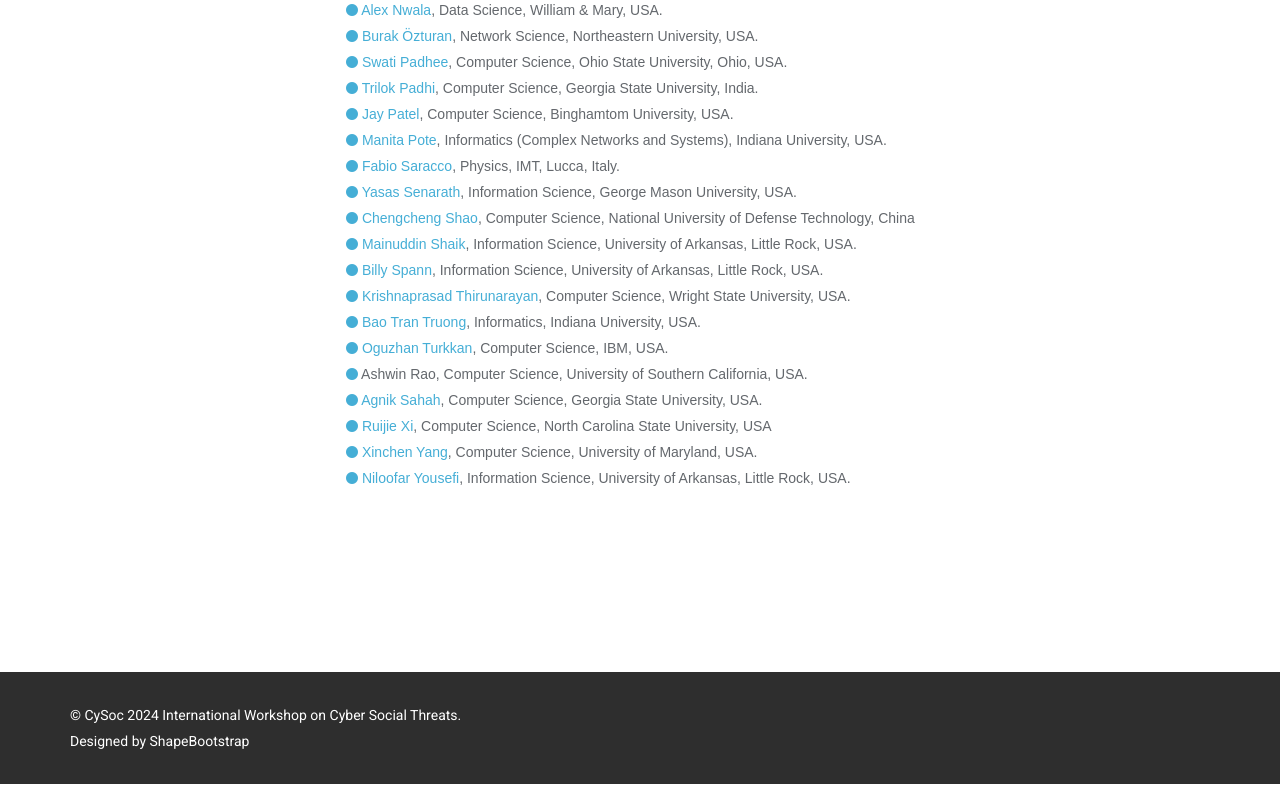
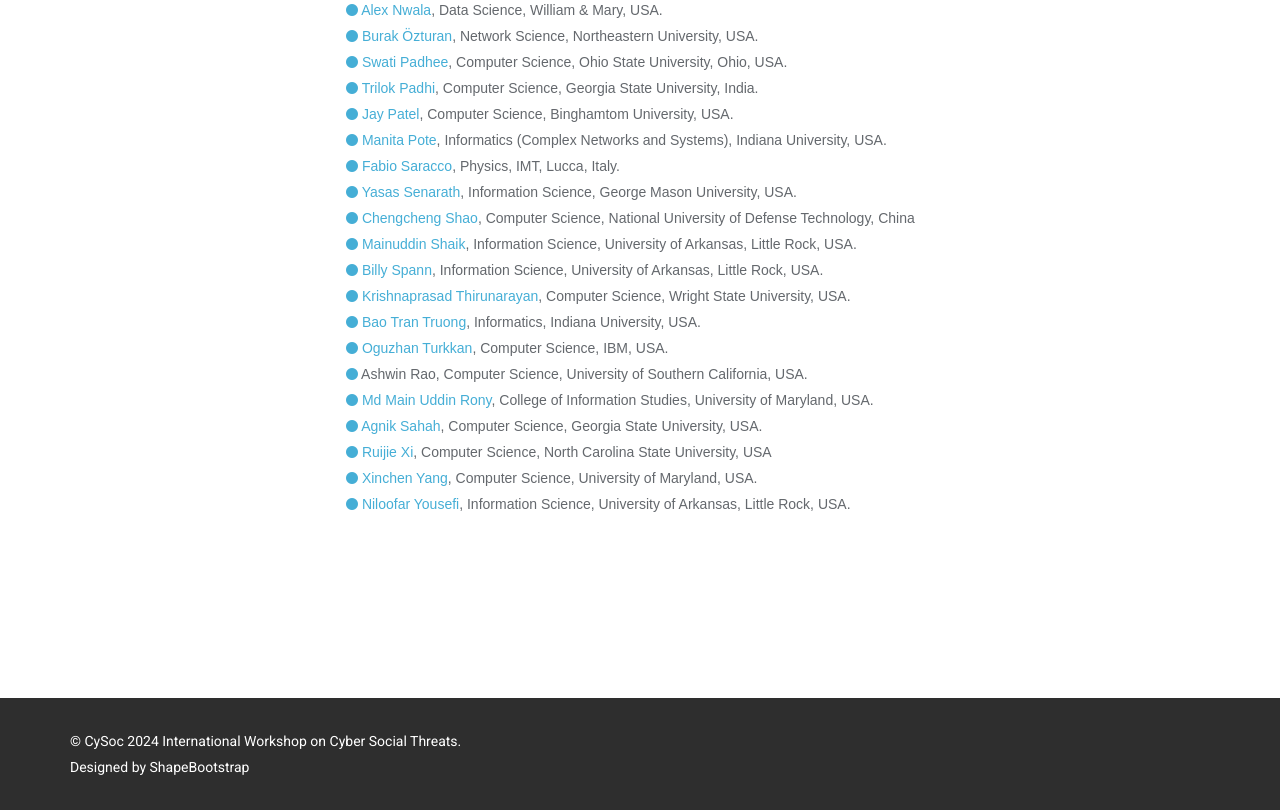
Before and after one commit to cy-soc/2024, a plain HTML site: page index.html in a window 1280 px wide. Shown: the part 6953-7763 px from the top of the page. Before the commit the page ends 7737 px from the top, so only its background shows below. Drawn offline with Linux system fonts and the light colour scheme; some packages are replaced by stand-ins of ours.

Commit message:
add Md Main Uddin Rony

```diff
--- a/index.html
+++ b/index.html
@@ -902,6 +902,7 @@
                                     <!-- <li><i class="fa fa-circle"></i> Yang Ren, Computer Science, University of South Carolina, USA.</li> -->
                                     <!-- <li><i class="fa fa-circle"></i> <a href="https://sociology.uga.edu/directory/people/dawn-t-robinson" target="_blank">Dawn Robinson</a>, Sociology, University of Georgia, USA.</li> -->
                                     <li><i class="fa fa-circle"></i> Ashwin Rao, Computer Science, University of Southern California, USA.</li>
+                                    <li><i class="fa fa-circle"></i> <a href="https://www.linkedin.com/in/therony-me/" target="_blank">Md Main Uddin Rony</a>, College of Information Studies, University of Maryland, USA.</li>
                                     <li><i class="fa fa-circle"></i> <a href="https://www.linkedin.com/in/agnik-saha/" target="_blank">Agnik Sahah</a>, Computer Science, Georgia State University, USA.</li>
                                     <!-- <li><i class="fa fa-circle"></i> <a href="https://www.ysenarath.com/" target="_blank">Yasas Senarath</a>, Information Science, George Mason University, USA.</li> -->
                                     <!-- <li><i class="fa fa-circle"></i> <a href="https://people.wright.edu/valerie.shalin" target="_blank">Valerie Shalin</a>, Psychology, Wright State University, USA.</li> -->
```
